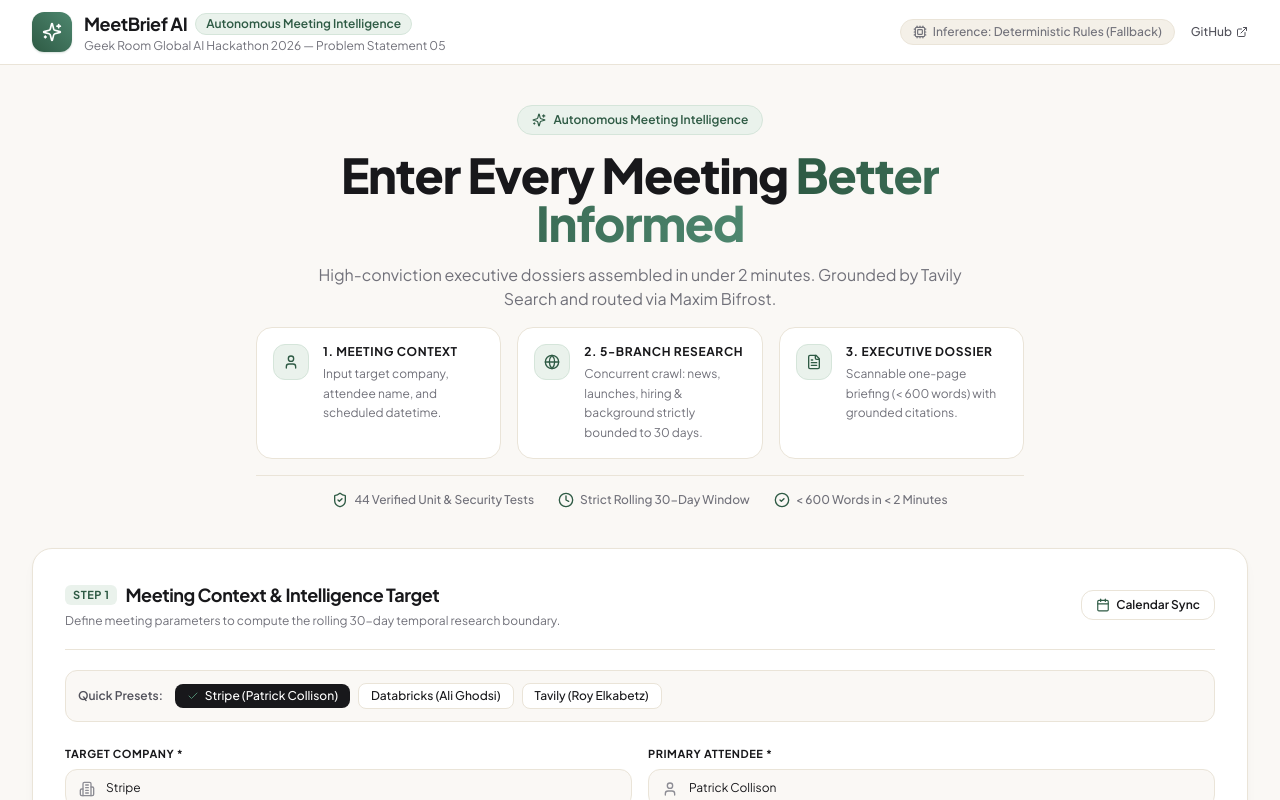
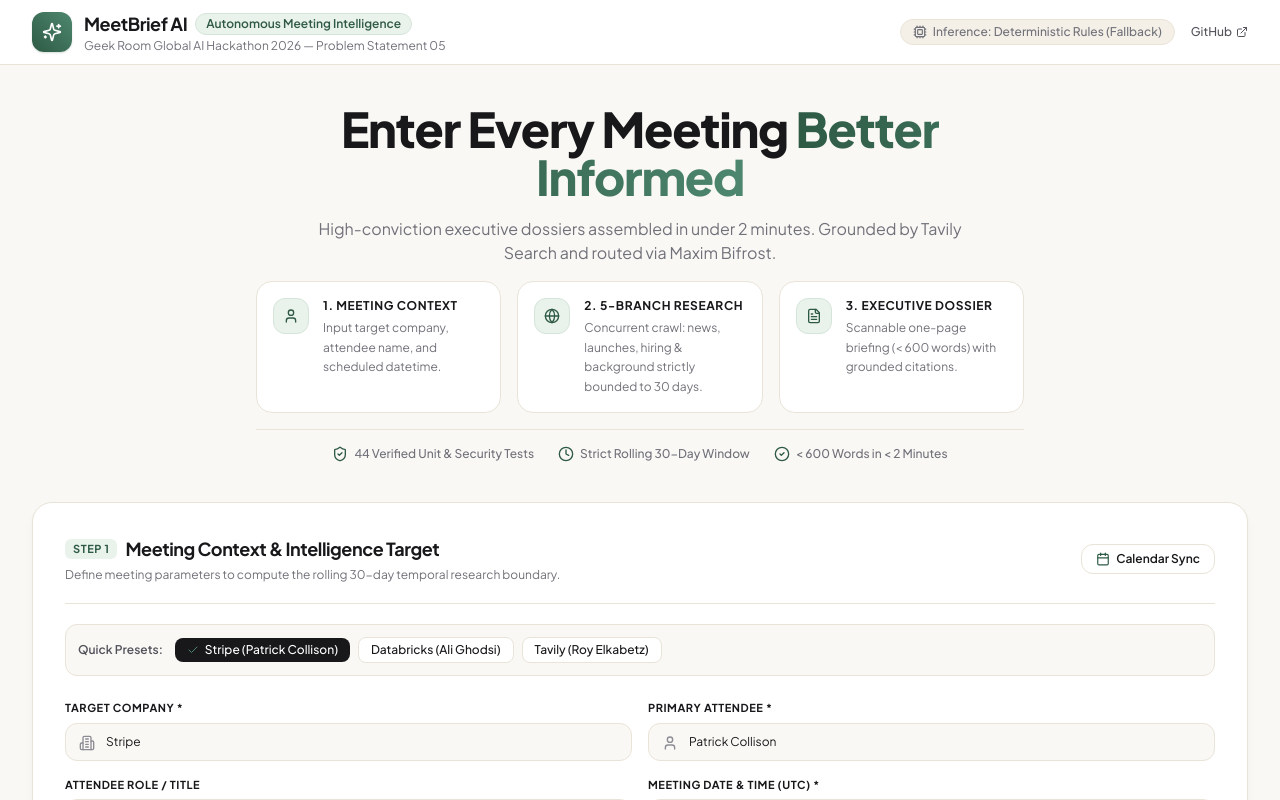
Before and after one commit to rajat552/MeetBrief-AI, a React (Vite) app in the folder ui/: page / in a window 1280 px wide. Shown: the top 800 px of the page. Built offline with nearby package versions, Linux system fonts and the light colour scheme; no server answers.

Commit message:
style(ui): remove redundant Autonomous Meeting Intelligence hero badge

```diff
--- a/ui/src/App.tsx
+++ b/ui/src/App.tsx
@@ -13,7 +13,6 @@ import {
 } from './types/briefing';
 import {
   AlertTriangle,
-  Sparkles,
   User,
   Globe,
   FileText,
@@ -206,12 +205,6 @@ export const App: React.FC = () => {
       <main className="flex-1 max-w-7xl w-full mx-auto px-4 sm:px-6 lg:px-8 py-8 space-y-8">
         {/* Hero Section */}
         <div className="text-center space-y-4 max-w-3xl mx-auto pt-2 pb-2">
-          {/* Autonomous Meeting Intelligence Badge */}
-          <div className="inline-flex items-center space-x-2 px-3.5 py-1.5 rounded-full bg-[#EAF2EC] text-[#2E5A44] border border-[#D5E5DA] text-xs font-semibold shadow-2xs">
-            <Sparkles className="h-3.5 w-3.5 text-[#2E5A44]" />
-            <span>Autonomous Meeting Intelligence</span>
-          </div>
-
           {/* Hero Headline */}
           <h1 className="text-3xl sm:text-4xl md:text-5xl font-extrabold text-[#18181B] tracking-tight leading-tight">
             Enter Every Meeting{' '}
```
